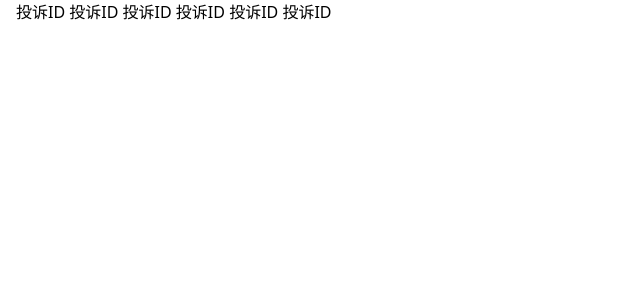
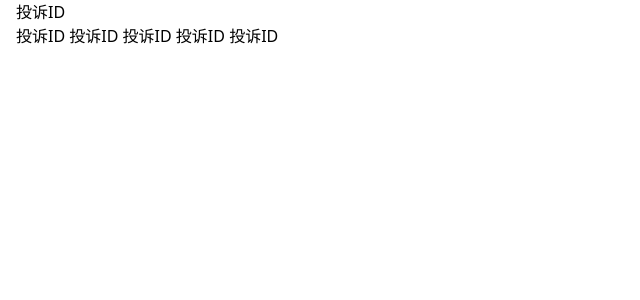
Before and after one commit to leialbert/voip, a Django app: page /complaint/ in a window 1280 px wide. Shown: the top 300 px of the page, without its empty margins (0-640 px from the left). Run offline with Django 4.2, Linux system fonts and the light colour scheme.

Commit message:
调试tailwindcss

```diff
--- a/complaintcms/static/complaintcms/css/main.css
+++ b/complaintcms/static/complaintcms/css/main.css
@@ -419,6 +419,9 @@ Ensure the default browser behavior of the `hidden` attribute.
   margin-left: auto;
   margin-right: auto;
 }
+.block {
+  display: block;
+}
 .px-4 {
   padding-left: 1rem;
   padding-right: 1rem;
--- a/complaintcms/templates/complaintcms/index.html
+++ b/complaintcms/templates/complaintcms/index.html
@@ -12,7 +12,7 @@
     <div class="container mx-auto px-4">
         <ul class="">
             <li>
-                <span>投诉ID</span>
+                <span class="block">投诉ID</span>
                 <span>投诉ID</span>
                 <span>投诉ID</span>
                 <span>投诉ID</span>
```
